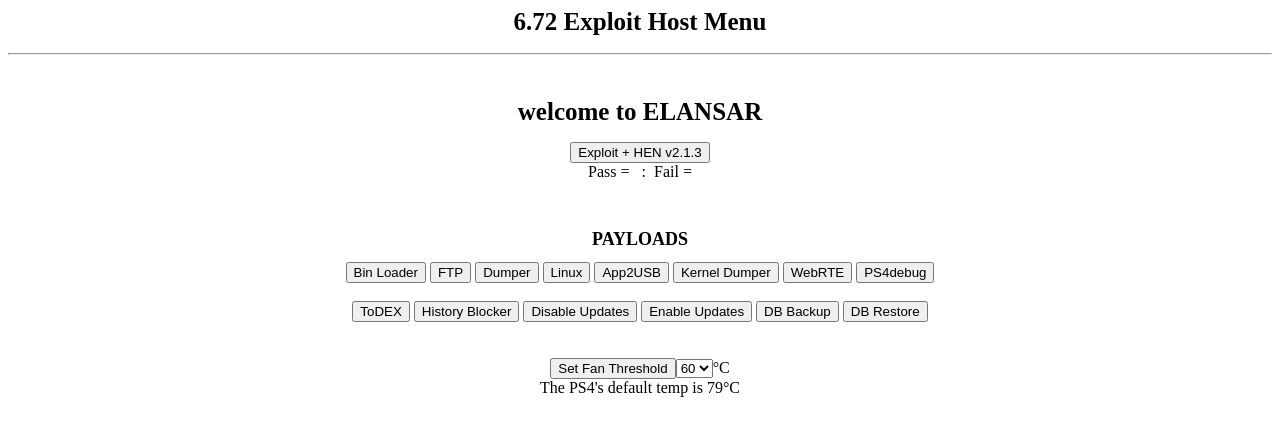
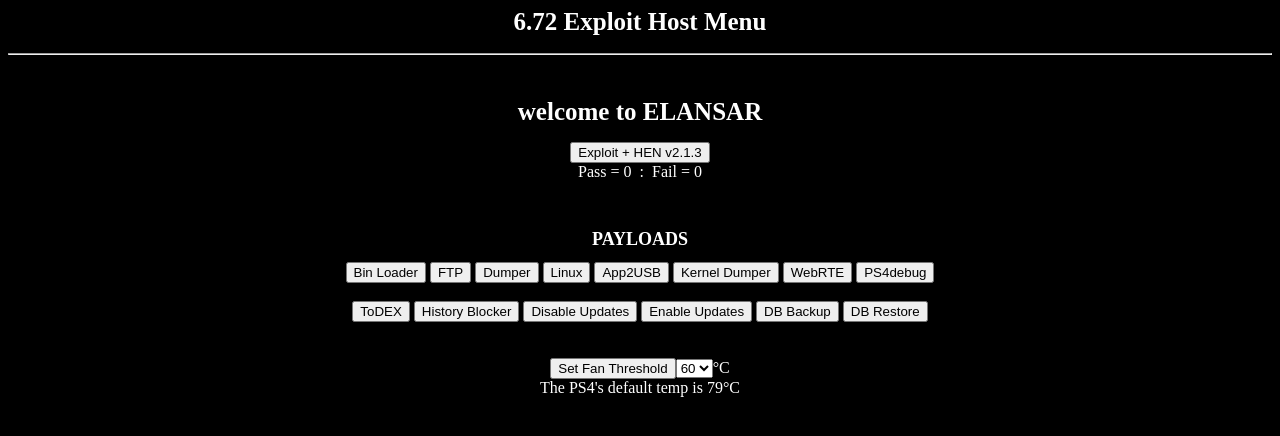
Before and after one commit to els3edyps4/672, a plain HTML site: page index.html in a window 1280 px wide. Drawn offline with Linux system fonts and the light colour scheme.

Commit message:
Update index.html

```diff
--- a/index.html
+++ b/index.html
@@ -6,7 +6,7 @@ function DLProgress(e){Percent=(Math.round(e.loaded / e.total * 100));window.msg
 function DisplayCacheProgress(){setTimeout(function(){window.msgs.innerHTML="Cache Installed Successfully";},1000);setTimeout(function(){window.msgs.innerHTML="Now Close And Re-Open Your Browser";},3000);}window.applicationCache.addEventListener("progress",DLProgress,false);window.applicationCache.oncached=function(e){DisplayCacheProgress();};window.applicationCache.onupdateready=function(e){DisplayCacheProgress();};
 </script>
 <script src="exp_webkit.js"></script>
-<body style="background_img:background url("0.jpg");background-size:cover;background-repeat:no-repeat>
+<body style="background-color:black;color:white;">
 <h1 id=msgs style='font-size:25px;text-align:center;'>6.72 Exploit Host Menu</h1>
 <hr><br>
 <h1 style='font-size:25px;text-align:center;'>welcome to ELANSAR </h1>
```
